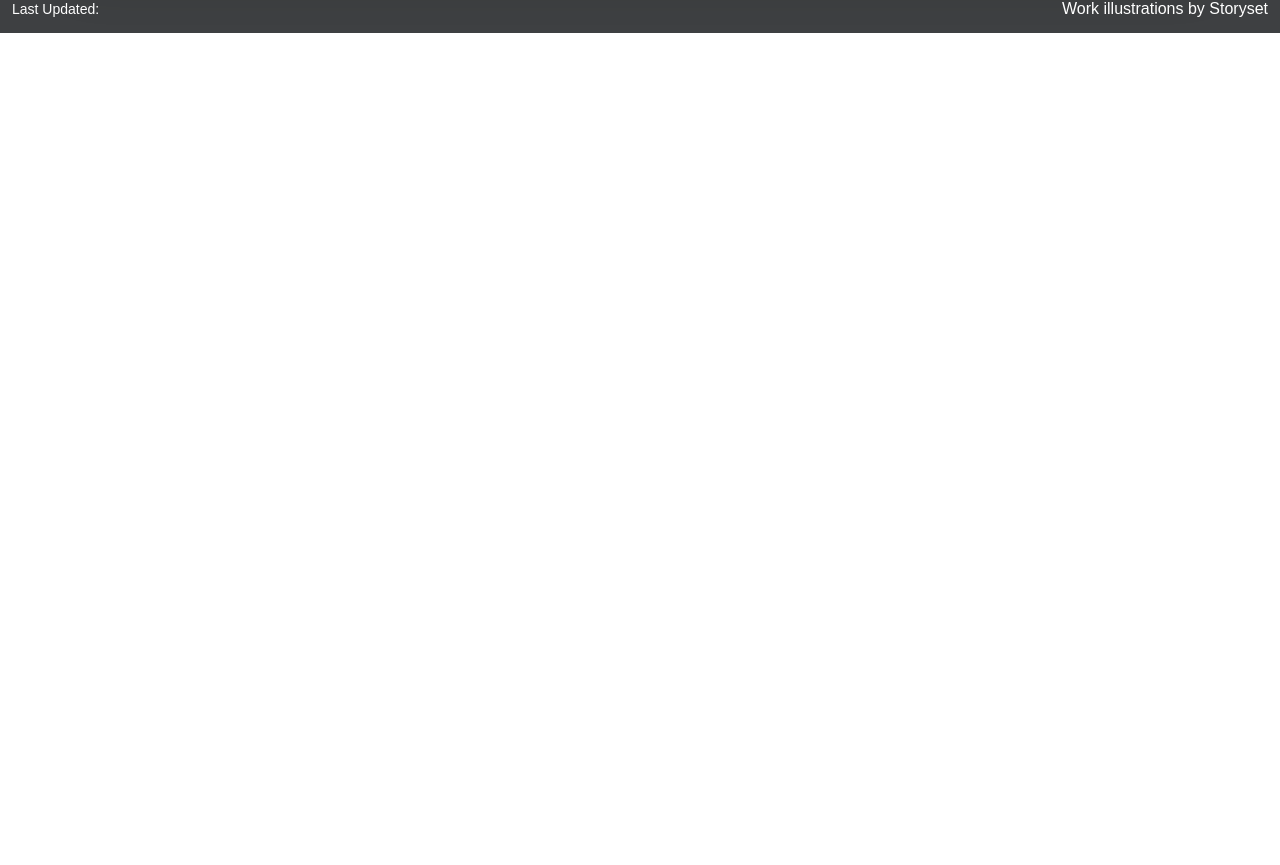
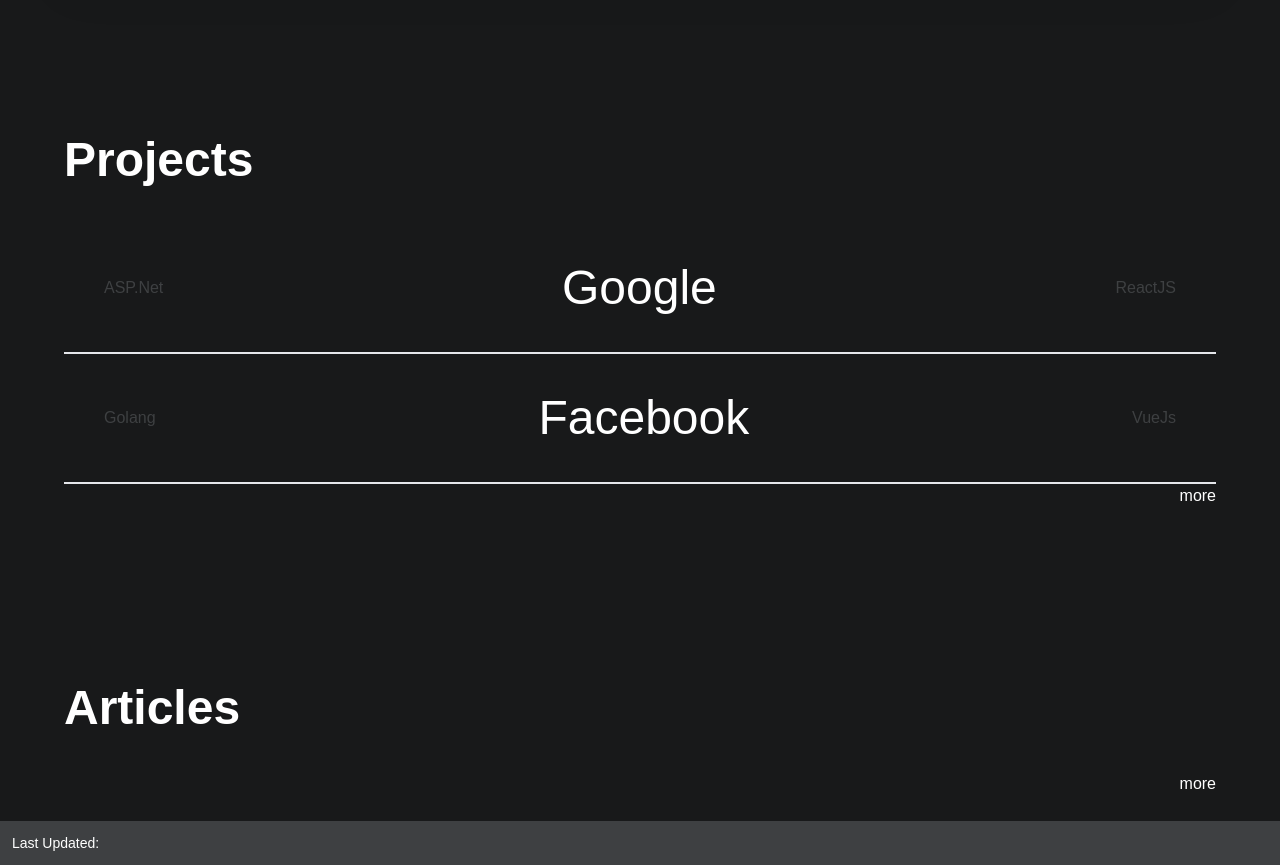
Before and after one commit to Tanachuns/tanachuns.github.io, a React (Create React App) app: page / in a window 1280 px wide. Shown: the part 1974-2839 px from the top of the page. Before the commit the page ends 2007 px from the top, so only its background shows below. Built offline with nearby package versions, Linux system fonts and the light colour scheme; no server answers.

Commit message:
add projects

```diff
--- a/src/Components/Footer.jsx
+++ b/src/Components/Footer.jsx
@@ -13,9 +13,6 @@
   return (
     <footer className="flex justify-between items-center bg-wash  text-white p-3">
       <p className="text-sm">Last Updated: {commitDate}</p>
-      <p>
-        <a href="https://storyset.com/work">Work illustrations by Storyset</a>
-      </p>
     </footer>
   )
 }
--- a/src/Pages/Home/About.jsx
+++ b/src/Pages/Home/About.jsx
@@ -1,6 +1,4 @@
 import React from 'react'
-
-import codingBro from '../../images/svg/Hand-computer.svg'
 
 export default function About() {
   return (
@@ -27,6 +25,8 @@
         <br />
         <br />
         <br />
+        <br />
+        <br />
       </div>
     </div>
   )
--- /dev/null
+++ b/src/Pages/Home/Articles.jsx
@@ -0,0 +1,15 @@
+import React from 'react'
+
+export default function Articles() {
+  return (
+    <div className="h-auto">
+      <h1 className="text-5xl font-bold mb-10">Articles</h1>
+
+      <div className=" text-end">
+        <a target="_blank" rel="noreferrer" href="https://github.com/Tanachuns">
+          more
+        </a>
+      </div>
+    </div>
+  )
+}
--- a/src/Pages/Home/Home.jsx
+++ b/src/Pages/Home/Home.jsx
@@ -2,6 +2,8 @@
 import Stats from './Stats'
 import Hero from './Hero'
 import About from './About'
+import Projects from './Projects'
+import Articles from './Articles'
 
 export default function Home() {
   return (
@@ -10,6 +12,8 @@
       <Hero />
       <About />
       <Stats />
+      <Projects />
+      <Articles />
     </div>
   )
 }
--- a/src/Pages/Home/Projects.jsx
+++ b/src/Pages/Home/Projects.jsx
@@ -1,5 +1,43 @@
 import React from 'react'
 
 export default function Projects() {
-  return <div>Projects</div>
+  return (
+    <div className="h-auto my-40">
+      <h1 className="text-5xl font-bold mb-10">Projects</h1>
+      <Project
+        name="Google"
+        url="https://www.google.com/"
+        backend="ASP.Net"
+        frontend="ReactJS"
+      />
+      <Project
+        name="Facebook"
+        url="https://www.facebook.com"
+        backend="Golang"
+        frontend="VueJs"
+      />
+      <div className=" text-end">
+        <a target="_blank" rel="noreferrer" href="https://github.com/Tanachuns">
+          more
+        </a>
+      </div>
+    </div>
+  )
 }
+
+const Project = (props) => {
+  return (
+    <div className="flex justify-between items-center border-b-2 p-10">
+      <p className="text-wash">{props.backend}</p>
+      <a
+        href={props.url}
+        target="_blank"
+        rel="noreferrer"
+        className=" text-5xl hover:text-danger"
+      >
+        {props.name}
+      </a>
+      <p className="text-wash">{props.frontend}</p>
+    </div>
+  )
+}
```
